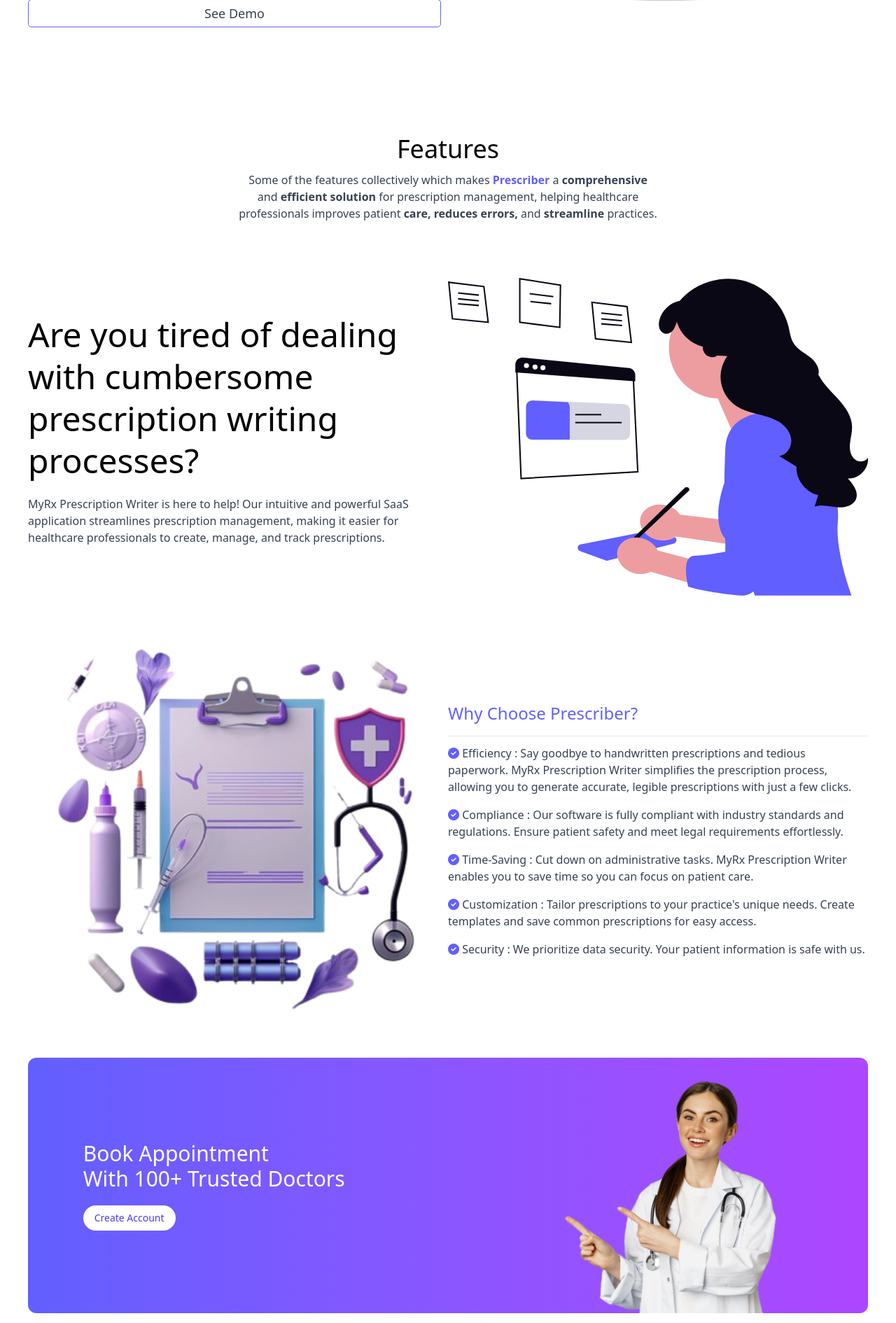
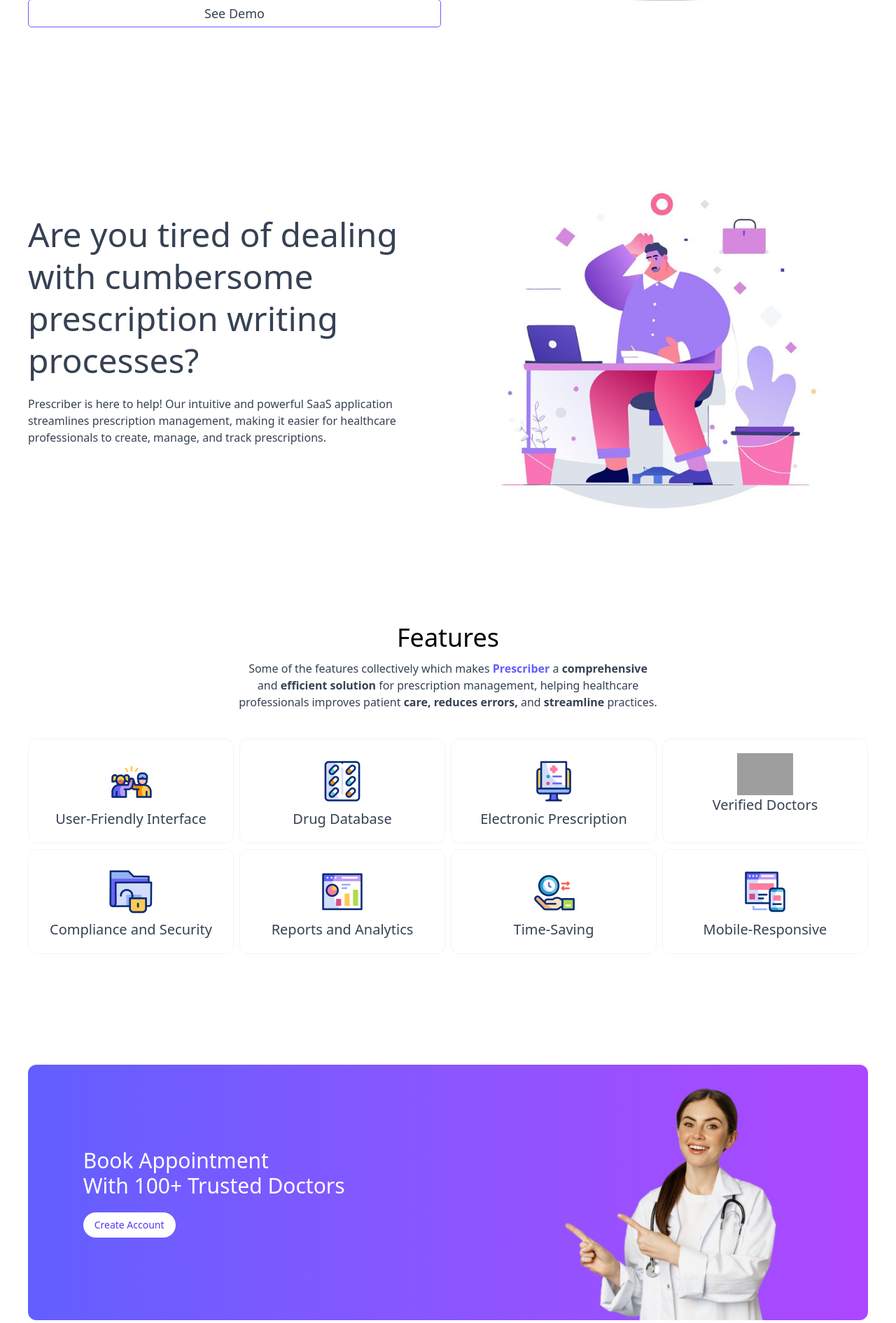
Before and after one commit to abdullah-124/prescriber, a Django app: page / in a window 1280 px wide. Shown: the part 612-2502 px from the top of the page at 70% size. Run offline with Django 5.2, Linux system fonts and the light colour scheme; some libraries are stand-ins or nearby versions; grey boxes are pictures that could not be loaded.

Commit message:
home banner and features

```diff
--- a/appointment/views.py
+++ b/appointment/views.py
@@ -65,7 +65,7 @@
             return render(request, 'my_appointment.html',context)
 
         # else all appointments are sended
-        result = AppointmentSession.objects.all().order_by('appointment_date','start_time')
+        result = AppointmentSession.objects.is_ongoing().order_by('appointment_date','start_time')
         paginator = Paginator(result,12)
         page_num = request.GET.get('page')
         sessions = paginator.get_page(page_num)
@@ -121,7 +121,7 @@
     print(q)
     if not q :
         return render(request, 'appointment.html')
-    result = AppointmentSession.objects.annotate(
+    result = AppointmentSession.objects.is_ongoing().annotate(
         combined = Concat(
             'appointment_date', Value(' '),
             'doctor__user__first_name',Value(' '),
@@ -134,7 +134,7 @@
     )
     keywords = q.split(' ')
     for k in keywords:
-        print(k)
+        # print(k)
         result = result.filter(combined__icontains = k)
     paginator = Paginator(result, 15)
     page_num = request.GET.get('page')
--- a/doctor/views.py
+++ b/doctor/views.py
@@ -5,7 +5,7 @@
 from django.views.generic import View
 from django.contrib import messages
 from django.db.models import Q
-from doctor.forms import DoctorProfileUpdate, DoctorPortfolioForm, Doctor_applicatioin_form
+from doctor.forms import DoctorProfileUpdate, Doctor_applicatioin_form
 from django.contrib.auth.forms import PasswordChangeForm
 from doctor.decorators import DoctorRequiredMixin
 from user.forms import UserUpdateForm
@@ -88,7 +88,7 @@
     def get(self, request, status=None,pk=None):
         if(status == 'get'):
             doctor = get_object_or_404(Doctor, id = pk)
-            sessions = doctor.sessions.all()
+            sessions = doctor.sessions.is_ongoing()
             releted_doctor = Doctor.objects.filter(
                 Q(hospital_name__icontains = doctor.hospital_name) |
                 Q(chamber_address__icontains = doctor.chamber_address) |
--- a/home/templates/banner_2.html
+++ b/home/templates/banner_2.html
@@ -1,11 +1,11 @@
 <div>
     <div class="grid lg:grid-cols-2 md:grid-cols-2 grid-cols-1 py-10 items-center">
         <div data-aos="fade-left" data-aos-duration="800" class="lg:text-start md:text-start text-center">
-            <h1 class="text-3xl md:text-4xl lg:text-5xl text-black lg:leading-15 font-medium">Are you tired of dealing with cumbersome prescription writing processes?</h1>
-            <p class="my-5">MyRx Prescription Writer is here to help! Our intuitive and powerful SaaS application streamlines prescription management, making it easier for healthcare professionals to create, manage, and track prescriptions.</p>
+            <h1 class="text-3xl md:text-4xl lg:text-5xl   lg:leading-15 font-medium">Are you tired of dealing with cumbersome prescription writing processes?</h1>
+            <p class="my-5">Prescriber is here to help! Our intuitive and powerful SaaS application streamlines prescription management, making it easier for healthcare professionals to create, manage, and track prescriptions.</p>
         </div>
         <div data-aos="fade-up" data-aos-duration="800">
-            <img src="/media/svg/undraw_creative-flow_t3kz.svg" alt="">
+            <img src="/media/image/tired.png" alt="">
         </div>
 
     </div>
--- a/home/templates/book_banner.html
+++ b/home/templates/book_banner.html
@@ -1,4 +1,4 @@
-<div class="my-5 text-white rounded-xl bg-gradient-to-r from-indigo-500  to-purple-500">
+<div data-aos="slide-up" class="my-5 text-white rounded-xl bg-gradient-to-r from-indigo-500  to-purple-500">
     <div class="overflow-hidden  flex justify-evenly items-center">
         <div class="lg:text-start md:text-start text-center p-3 lg:w-1/2 md:w-2/3 w-full font-medium">
             <h1 class="text-3xl">Book Appointment </h1>
--- a/home/templates/features.html
+++ b/home/templates/features.html
@@ -1,19 +1,56 @@
-<section class="py-10">
+<section id="home-features" class="py-10 min-h-[80vh] flex items-center">
 
     <div>
-        <div class="text-center lg:w-1/2 md:w-2/3 w-full mx-auto">
-            <h1 class="text-black text-4xl font-medium my-3"><i class="text-indigo-500 fi fi-tr-file-prescription"></i>Features</h1>
+        <div data-aos="fade-in" class="text-center lg:w-1/2 md:w-2/3 w-full mx-auto">
+            <h1 class="text-black text-4xl font-medium my-3">Features</h1>
             <p>Some of the features collectively which makes <span class="text-indigo-500 font-bold">Prescriber</span> a
                 <span class="font-bold">comprehensive</span> and <span class="font-bold">efficient
                     solution</span> for prescription management, helping healthcare professionals improves patient
                 <span class="font-bold">
                     care, reduces
                     errors,
-                </span> and <span class="font-bold">streamline</span> practices.</p>
+                </span> and <span class="font-bold">streamline</span> practices.
+            </p>
         </div>
-        <div class="grid lg:grid-cols-4 md:grid-cols-3 grid-cols-1">
+        <div class="my-10 grid lg:grid-cols-4 md:grid-cols-3 grid-cols-1 gap-2">
+            <div data-aos="fade-up" class="featured_card ">
+                <img class="w-20 mx-auto" src="/media/gif/user_friendly.gif" alt="">
+                <h1 class="text-center text-xl">User-Friendly Interface</h1>
+            </div>
 
 
-        </div>
+            <div data-aos="fade-up" class="featured_card ">
+                <img class="w-20 mx-auto" src="/media/gif/drug.gif" alt="">
+                <h1 class="text-center text-xl">Drug Database</h1>
+            </div>
+
+
+            <div data-aos="fade-up" class="featured_card">
+                <img class="w-20 mx-auto" src="/media/gif/e_prescription.gif" alt="">
+                <h1 class="text-center text-xl">Electronic Prescription</h1>
+            </div>
+
+
+            <div data-aos="fade-up" class="featured_card">
+                <img class="w-20 mx-auto" src="/media/gif/verified_doctor.gif" alt="">
+                <h1 class="text-center text-xl">Verified Doctors</h1>
+            </div>
+            <div data-aos="fade-up" class="featured_card md:hidden lg:block">
+                <img class="w-20 mx-auto " src="/media/gif/security.gif" alt="">
+                <h1 class="text-center text-xl">Compliance and Security</h1>
+            </div>
+            <div data-aos="fade-up" class="featured_card">
+                <img class="w-20 mx-auto" src="/media/gif/statistics.gif" alt="">
+                <h1 class="text-center text-xl">Reports and Analytics</h1>
+            </div>
+            <div data-aos="fade-up" class="featured_card">
+                <img class="w-20 mx-auto" src="/media/gif/time_saving.gif" alt="">
+                <h1 class="text-center text-xl">Time-Saving</h1>
+            </div>
+            <div data-aos="fade-up" class="featured_card md:hidden lg:block">
+                <img class="w-20 mx-auto " src="/media/gif/responsive.gif" alt="">
+                <h1 class="text-center text-xl">Mobile-Responsive</h1>
+            </div>
+    </div>
     </div>
 </section>
--- a/home/templates/home.html
+++ b/home/templates/home.html
@@ -6,18 +6,19 @@
     <section class="">
         {% include 'banner.html' %}
     </section>
+    <section>
+        {% include 'banner_2.html' %}
+    </section>
     <section class="">
         {% include 'features.html' %}
     </section>
-    <section>
-        {% include 'banner_2.html' %}
+    <section class="py-10">
+        {% include 'book_banner.html' %}
     </section>
     <section>
         {% include 'why_choose.html' %}
     </section>
-    <section>
-        {% include 'book_banner.html' %}
-    </section>
+
 
 </main>
 {% endblock body %}
@@ -30,4 +31,5 @@
     AOS.init();
 </script>
 
+
 {% endblock script %}
--- a/home/templates/why_choose.html
+++ b/home/templates/why_choose.html
@@ -1,15 +1,15 @@
-<div>
+<div class="min-h-screen flex items-center">
     <div>
-        <div class='grid grid-cols-1 lg:grid-cols-2 md:grid-cols-2 items-center'>
-            <div class="">
-                <img class=" w-full" src="/media/image/equipment.png" alt="">
+        <div class='grid grid-cols-1 lg:grid-cols-2 md:grid-cols-2 gap-10 items-center'>
+            <div data-aos="fade-in" class="">
+                <img class="mx-auto" src="/media/image/doctor.png" alt="">
             </div>
             <div>
                 <h1 class="text-indigo-500 text-2xl font-medium border-b border-gray-200 pb-4">Why Choose Prescriber?
                 </h1>
                 <div class="py-3">
                     <div class="flex flex-col gap-4">
-                        <h1>
+                        <h1 data-aos="fade-up">
                             <span class="font-medium">
                                 <i class="text-indigo-500 fa-solid fa-circle-check"></i>
                                 Efficiency
@@ -18,28 +18,28 @@
                             Writer simplifies the prescription process, allowing you to generate accurate, legible
                             prescriptions with just a few clicks.
                         </h1>
-                        <h1>
+                        <h1 data-aos="fade-up">
                             <span class="font-medium">
                                 <i class="text-indigo-500 fa-solid fa-circle-check"></i>
                                 Compliance
                             </span>: Our software is fully compliant with industry standards and regulations. Ensure
                             patient safety and meet legal requirements effortlessly.
                         </h1>
-                        <h1>
+                        <h1 data-aos="fade-up">
                         <span class="font-medium">
                                 <i class="text-indigo-500 fa-solid fa-circle-check"></i>
                             Time-Saving
                         </span>: Cut down on administrative tasks. MyRx Prescription Writer enables you to save
                             time so you can focus on patient care.</h1>
 
-                        <h1>
+                        <h1 data-aos="fade-up">
                         <span class="font-medium">
                                 <i class="text-indigo-500 fa-solid fa-circle-check"></i>
                             Customization
                         </span> : Tailor prescriptions to your practice's unique needs. Create templates and
                             save
                             common prescriptions for easy access.</h1>
-                        <h1>
+                        <h1 data-aos="fade-up">
                             <span class="font-medium">
                                 <i class="text-indigo-500 fa-solid fa-circle-check"></i>
                                 Security
--- a/static/css/style.css
+++ b/static/css/style.css
@@ -39,6 +39,14 @@
     color: white;
     background-color: #5755fc;
 }
+/* ##########       HOME  START         ############ */
+#home-features .featured_card{
+    padding: 20px;
+    border-radius: 12px;
+    border: 1px solid #f6f3f4;
+}
+
+/* ##########       HOME  END           ############ */
 #patients_suggestion_box{
     /* border: 1px solid #d1d5dc ; */
     /* border-top: none; */
--- a/templates/base.html
+++ b/templates/base.html
@@ -17,17 +17,20 @@
 
 </head>
 
-<body class="relative max-w-[1400px] mx-auto text-gray-700">
+<body class="scroll-smoth relative max-w-[1400px] mx-auto text-gray-700">
     {% include 'header.html' %}
     {% if messages %}
     {% include 'modal.html' %}
     {% endif %}
 
-    <main class="fade">
+    <main class="fade min-h-[80vh]">
         {% block body %}
 
         {% endblock body %}
     </main>
+    <footer>
+        {% include 'footer.html' %}
+    </footer>
     {% include 'modal/logout_confirmation.html' %}
 
     <script src="https://kit.fontawesome.com/b3dbf49411.js" crossorigin="anonymous"></script>
--- a/templates/footer.html
+++ b/templates/footer.html
@@ -1,3 +1,33 @@
-<footer>
+<footer class="mt-10 min-h-[50vh] flex items-end lg:px-10 px-8 border-t border-gray-200 rounded-t-4xl">
+    <div class="text-sm">
+        <div class="grid lg:grid-cols-2 md:grid-cols-2 grid-cols-1 gap-10 pb-10 items-end">
+            <div>
+                <img class=" w-50" src="/media/image/logo.png" alt="">
+                <h1 class="ps-5">Prescriber is a secure, user-friendly platform for electronic prescriptions, verified
+                    doctors, and drug data. Save time, access medical records, and get safe, digital healthcare. Trusted
+                    by doctors and patients alike. Your health, your control — anytime, anywhere.</h1>
+            </div>
+            <div class="flex justify-around items-start">
+                <div>
+                    <h1 class="text-lg font-medium">Links</h1>
+                    <div class="flex flex-col">
+                        <a href="{% url 'home' %}">Home</a>
+                        <a href="{% url 'doctor_list' %}">Doctor</a>
+                        <a href="{% url 'user_profile' %}">Profile</a>
+                        <a href="">About us</a>
+                        <a href="{% url 'demo_prescription' %}">Demo Prescription</a>
+                    </div>
+                </div>
+                <div class="text-end">
+                    <h1 class="text-lg font-medium">Get in touch</h1>
+                    <p>+8801888404421</p>
+                    <p>website.prescriber@gmail.com</p>
+                </div>
+            </div>
 
+        </div>
+        <div class="text-center p-7 border-t border-gray-200">
+            <h1>Copyright &copy; Made with 💖 Prescriber</h1>
+        </div>
+    </div>
 </footer>
```
Also changed, not shown: patient/forms.py (+7 -0 lines), media/image/doctor.png (added), media/image/equipment.png (deleted), media/image/looper_bg.png (deleted), media/image/tired.png (added), media/svg/undraw_creative-flow_t3kz.svg (deleted).
